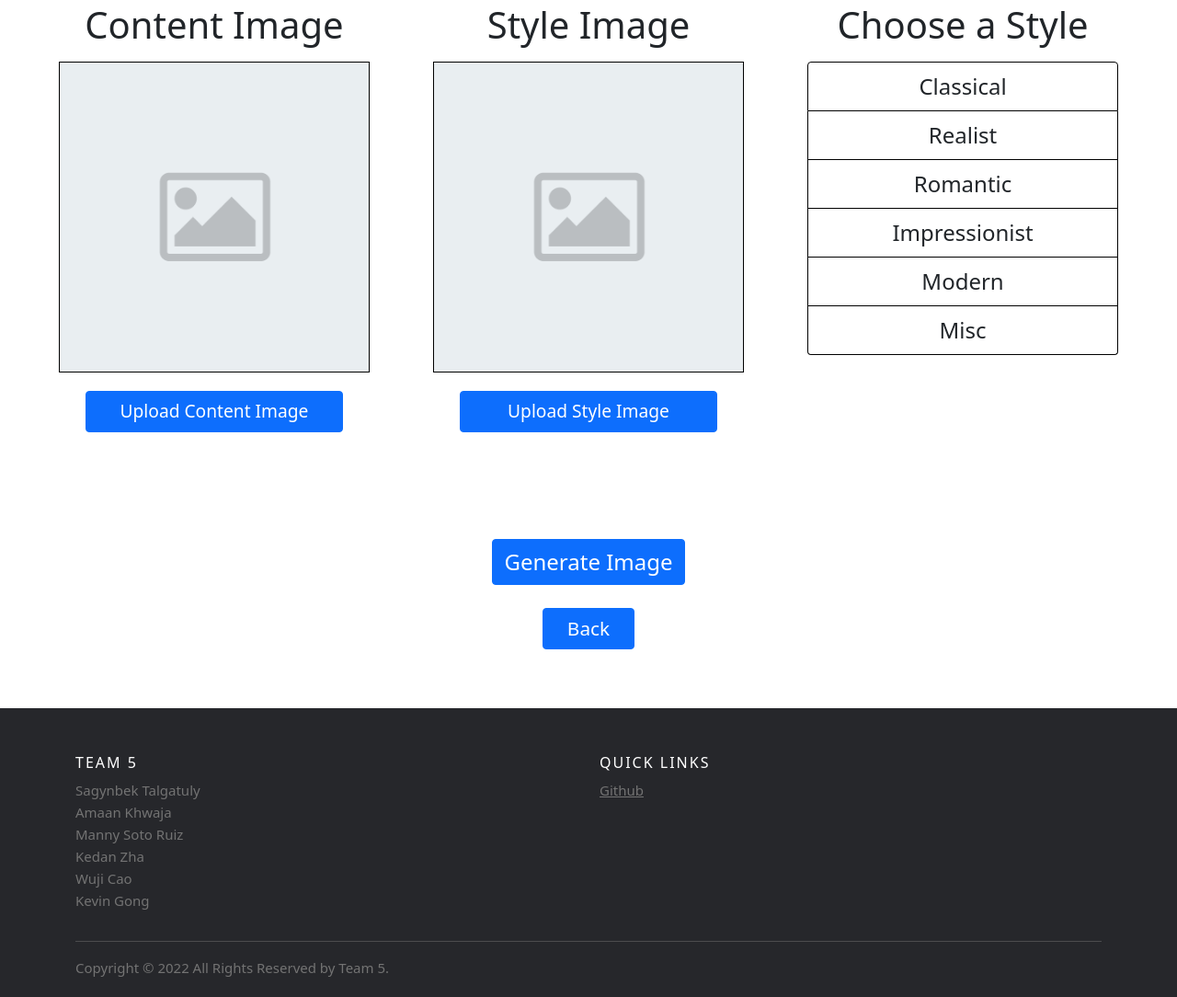
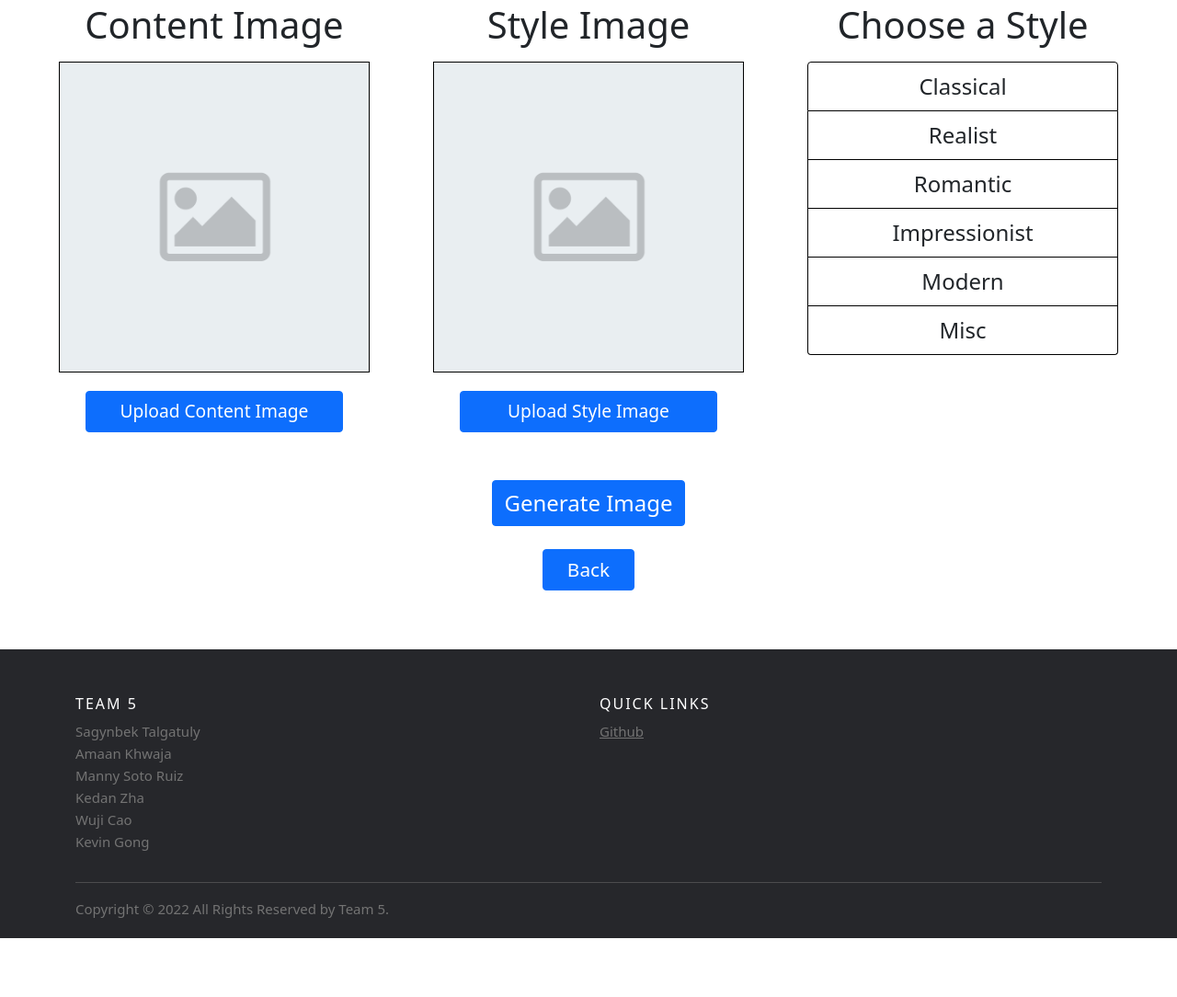
Before and after one commit to software-students-fall2022/final-project-project5-team5, a Flask app: page /upload in a window 1280 px wide. Shown: the part 131-1215 px from the top of the page at 92% size. After the commit the page ends 1151 px from the top, so only its background shows below. Run offline with Flask 2, Linux system fonts and the light colour scheme.

Commit message:
moved a button up

```diff
--- a/ml-client/static/css/style.css
+++ b/ml-client/static/css/style.css
@@ -260,7 +260,6 @@
   height: auto;
   margin-bottom: 25px;
   flex-direction: row;
-  row-gap: 10%;
 }
 
 .containerDiv {
@@ -284,11 +283,8 @@
   width: auto;
   height: auto;
   font-size: 1.5rem;
-  margin: 0 auto;
-}
-
-.generateButtonBefore {
-  margin-top: 3.5%;
+  margin: auto;
+  margin-top: -5%;
 }
 
 .uploadBack {
```
